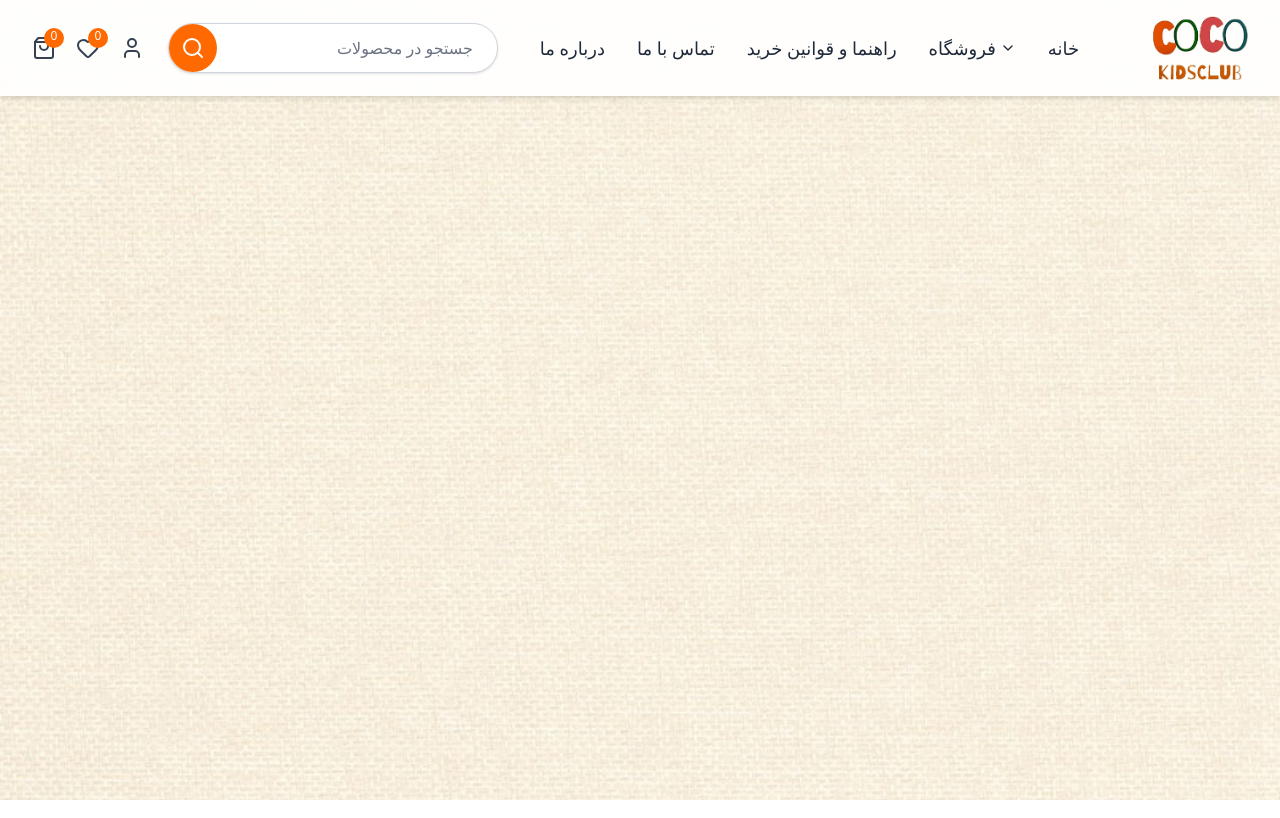
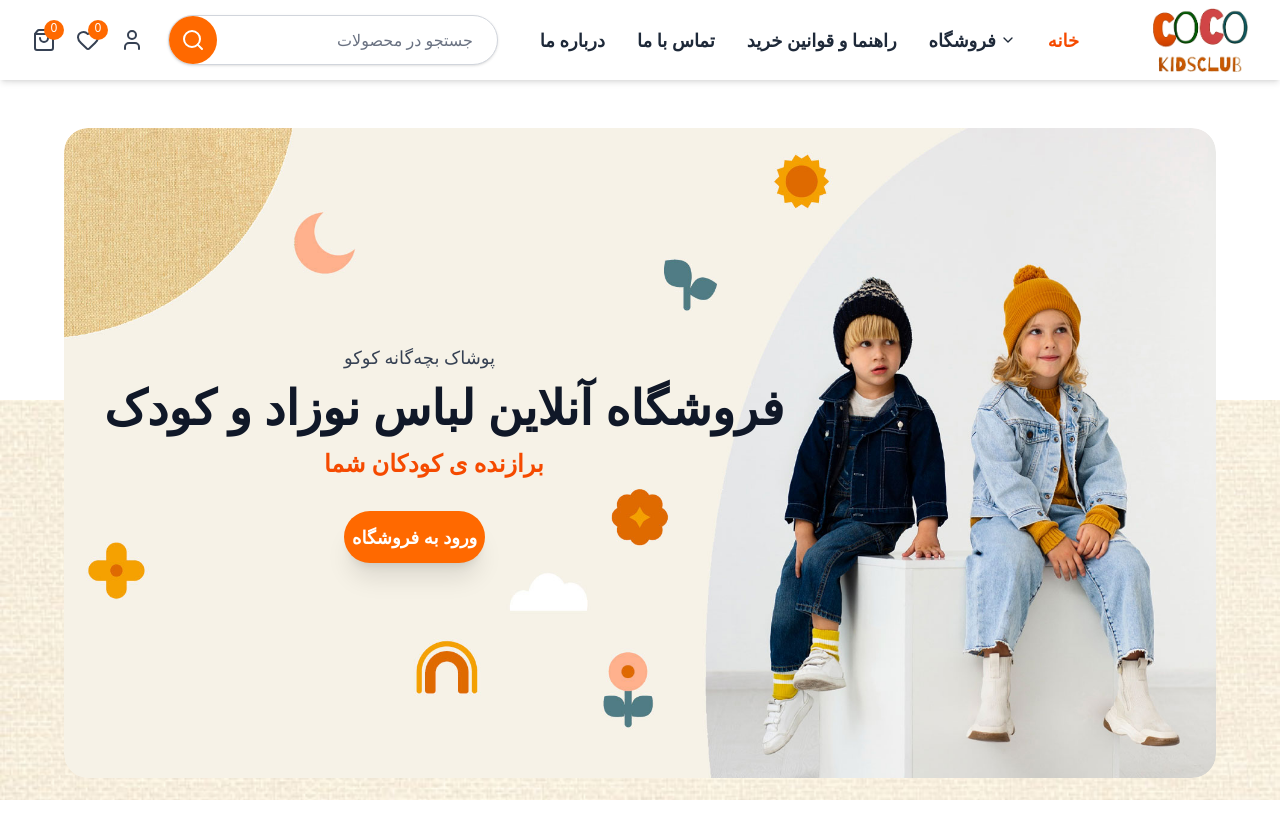
Before and after one commit to asadiyanaliyeh-wq/cocokidsclub-website, a React (Vite) app: page / in a window 1280 px wide. Built offline with nearby package versions, Linux system fonts and the light colour scheme.

Commit message:
aliyehasadiyan

```diff
--- a/package.json
+++ b/package.json
@@ -11,6 +11,7 @@
   },
   "dependencies": {
     "@tailwindcss/vite": "^4.1.17",
+    "framer-motion": "^12.23.25",
     "gsap": "^3.13.0",
     "lucide-react": "^0.555.0",
     "react": "^19.2.0",
--- a/src/components/layout/Navbar.jsx
+++ b/src/components/layout/Navbar.jsx
@@ -7,7 +7,7 @@ export default function Navbar() {
                     md:bg-white/90 md:backdrop-blur-md
                     scroll-bg-transparent">
 
-      <div className="px-4 sm:px-6 lg:px-8 py-4">
+      <div className="px-4 sm:px-6 lg:px-8 py-2">
 
         <div className="flex items-center justify-between gap-6">
 
@@ -38,7 +38,7 @@ export default function Navbar() {
 
 </div>
 
-<ul className="hidden md:flex items-center gap-8 text-gray-800 font-medium text-lg mr-8">
+<ul className="hidden md:flex items-center gap-8 text-gray-800 text-lg mr-8 font-bold">
   <li><a href="/about" className="hover:text-orange-500 transition">درباره ما</a></li>
   <li><a href="/contact" className="hover:text-orange-600 transition">تماس با ما</a></li>
   <li><a href="/guide" className="hover:text-orange-600 transition">راهنما و قوانین خرید</a></li>
@@ -47,13 +47,59 @@ export default function Navbar() {
   <a href="#" className="flex items-center gap-1 hover:text-orange-600 transition">
     فروشگاه <ChevronDown className="w-4 h-4" />
   </a>
-    <ul className="absolute top-full mt-3 right-0 bg-white rounded-2xl shadow-2xl border border-gray-100 opacity-0 invisible group-hover:opacity-100 group-hover:visible transition-all duration-300">
-      <li><a href="/shop/boys" className="block px-7 py-3 hover:bg-orange-50 hover:text-orange-600 whitespace-nowrap">پسرانه</a></li>
-      <li><a href="/shop/girls" className="block px-7 py-3 hover:bg-orange-50 hover:text-orange-600 whitespace-nowrap">دخترانه</a></li>
-      <li><a href="/shop/sport" className="block px-7 py-3 hover:bg-orange-50 hover:text-orange-600 whitespace-nowrap rounded-b-2xl">اسپرت</a></li>
+
+  <ul className="absolute top-full mt-3 right-0 bg-white rounded-2xl shadow-2xl border border-gray-100
+                opacity-0 invisible group-hover:opacity-100 group-hover:visible transition-all duration-300">
+
+    <li className="relative group/sub">
+      <a className="block px-7 py-3 hover:bg-orange-50 hover:text-orange-600 whitespace-nowrap flex justify-between items-center">
+        پسرانه <ChevronDown className="w-4 h-4 rotate-90" />
+      </a>
+
+      <ul className="absolute top-0 right-full bg-white rounded-xl shadow-xl border border-gray-100
+                    opacity-0 invisible group-hover/sub:opacity-100 group-hover/sub:visible transition-all duration-300">
+        <li><a href="/shop/boys/hat" className="block px-6 py-3 hover:bg-orange-50">کلاه</a></li>
+        <li><a href="/shop/boys/shoes" className="block px-6 py-3 hover:bg-orange-50">کفش</a></li>
+        <li><a href="/shop/boys/shirt" className="block px-6 py-3 hover:bg-orange-50">پیراهن</a></li>
+        <li><a href="/shop/boys/pants" className="block px-6 py-3 hover:bg-orange-50">شلوار</a></li>
+        <li><a href="/shop/boys/gloves" className="block px-6 py-3 hover:bg-orange-50">دستکش</a></li>
       </ul>
     </li>
-  <li><a href="/" className="hover:text-orange-600 transition">خانه</a></li>
+
+    <li className="relative group/sub">
+      <a className="block px-7 py-3 hover:bg-orange-50 hover:text-orange-600 whitespace-nowrap flex justify-between items-center">
+        دخترانه <ChevronDown className="w-4 h-4 rotate-90" />
+      </a>
+
+      <ul className="absolute top-0 right-full bg-white rounded-xl shadow-xl border border-gray-100
+                    opacity-0 invisible group-hover/sub:opacity-100 group-hover/sub:visible transition-all duration-300">
+        <li><a href="/shop/girls/hat" className="block px-6 py-3 hover:bg-orange-50">کلاه</a></li>
+        <li><a href="/shop/girls/shoes" className="block px-6 py-3 hover:bg-orange-50">کفش</a></li>
+        <li><a href="/shop/girls/shirt" className="block px-6 py-3 hover:bg-orange-50">پیراهن</a></li>
+        <li><a href="/shop/girls/pants" className="block px-6 py-3 hover:bg-orange-50">شلوار</a></li>
+        <li><a href="/shop/girls/gloves" className="block px-6 py-3 hover:bg-orange-50">دستکش</a></li>
+      </ul>
+    </li>
+
+    <li className="relative group/sub rounded-b-2xl">
+      <a className="block px-7 py-3 hover:bg-orange-50 hover:text-orange-600 whitespace-nowrap flex justify-between items-center">
+        اسپرت <ChevronDown className="w-4 h-4 rotate-90" />
+      </a>
+
+      <ul className="absolute top-0 right-full bg-white rounded-xl shadow-xl border border-gray-100
+                    opacity-0 invisible group-hover/sub:opacity-100 group-hover/sub:visible transition-all duration-300">
+        <li><a href="/shop/sport/hat" className="block px-6 py-3 hover:bg-orange-50">کلاه</a></li>
+        <li><a href="/shop/sport/shoes" className="block px-6 py-3 hover:bg-orange-50">کفش</a></li>
+        <li><a href="/shop/sport/shirt" className="block px-6 py-3 hover:bg-orange-50">پیراهن</a></li>
+        <li><a href="/shop/sport/pants" className="block px-6 py-3 hover:bg-orange-50">شلوار</a></li>
+        <li><a href="/shop/sport/gloves" className="block px-6 py-3 hover:bg-orange-50">دستکش</a></li>
+      </ul>
+    </li>
+
+  </ul>
+</li>
+
+  <li><a href="/" className="hover:text-orange-600 transition text-orange-600">خانه</a></li>
 </ul>
 
           <div>
--- a/src/pages/Home/Home.jsx
+++ b/src/pages/Home/Home.jsx
@@ -1,14 +1,19 @@
 import Navbar from '../../components/layout/Navbar';
+import HeroSection from './components/HeroSection';
 
 export default function Home() {
   return (
     <>
       <div
-        className="fixed inset-0 bg-cover bg-center bg-no-repeat"
+        className="fixed inset-0 bg-cover bg-center bg-no-repeat -z-10 mt-100"
         style={{ backgroundImage: "url(/images/photo-1.jpg)" }}
       />
 
       <Navbar />
+
+      <div className="mt-20"></div>
+
+      <HeroSection />
     </>
   );
 }
--- a/src/pages/Home/components/HeroSection.jsx
+++ b/src/pages/Home/components/HeroSection.jsx
@@ -0,0 +1,56 @@
+import { motion } from "framer-motion";
+
+export default function HeroSection() {
+  return (
+    <section className="relative w-full max-w-6xl mx-auto h-[600px] md:h-[650px] mt-32 mb-10 overflow-hidden rounded-3xl">
+
+      <img
+        src="/images/photo-2.jpg"
+        alt="بنر"
+        className="w-full h-full object-cover rounded-3xl"
+      />
+
+      <div className="absolute inset-0 flex flex-col justify-center items-start px-10">
+
+        <motion.p
+          initial={{ opacity: 0, y: 40 }}
+          animate={{ opacity: 1, y: 0 }}
+          transition={{ duration: 0.8 }}
+          className="text-gray-700 text-lg mb-3 px-60"
+        >
+          پوشاک بچه‌گانه کوکو
+        </motion.p>
+
+        <motion.h1
+          initial={{ opacity: 0, y: 40 }}
+          animate={{ opacity: 1, y: 0 }}
+          transition={{ duration: 1 }}
+          className="text-3xl md:text-5xl font-extrabold text-gray-900 mb-4 "
+        >
+          فروشگاه آنلاین لباس نوزاد و کودک
+        </motion.h1>
+
+        <motion.h2
+          initial={{ opacity: 0, y: 40 }}
+          animate={{ opacity: 1, y: 0 }}
+          transition={{ duration: 1.2 }}
+          className="text-xl md:text-2xl text-orange-600 font-semibold mb-8 px-55"
+        >
+          برازنده ی کودکان شما
+        </motion.h2>
+
+        <motion.a
+          href="/shop"
+          initial={{ opacity: 0, y: 40 }}
+          animate={{ opacity: 1, y: 0 }}
+          transition={{ duration: 1.4 }}
+          className="bg-orange-500 text-white px-2 ml-60 py-3 rounded-full text-lg font-semibold
+                     hover:bg-orange-600 transition shadow-xl "
+        >
+          ورود به فروشگاه
+        </motion.a>
+
+      </div>
+    </section>
+  );
+}
```
Also changed, not shown: 1 other file (tests, documents, lock files or other folders). Lines whose indentation alone changed are shown as unchanged.
